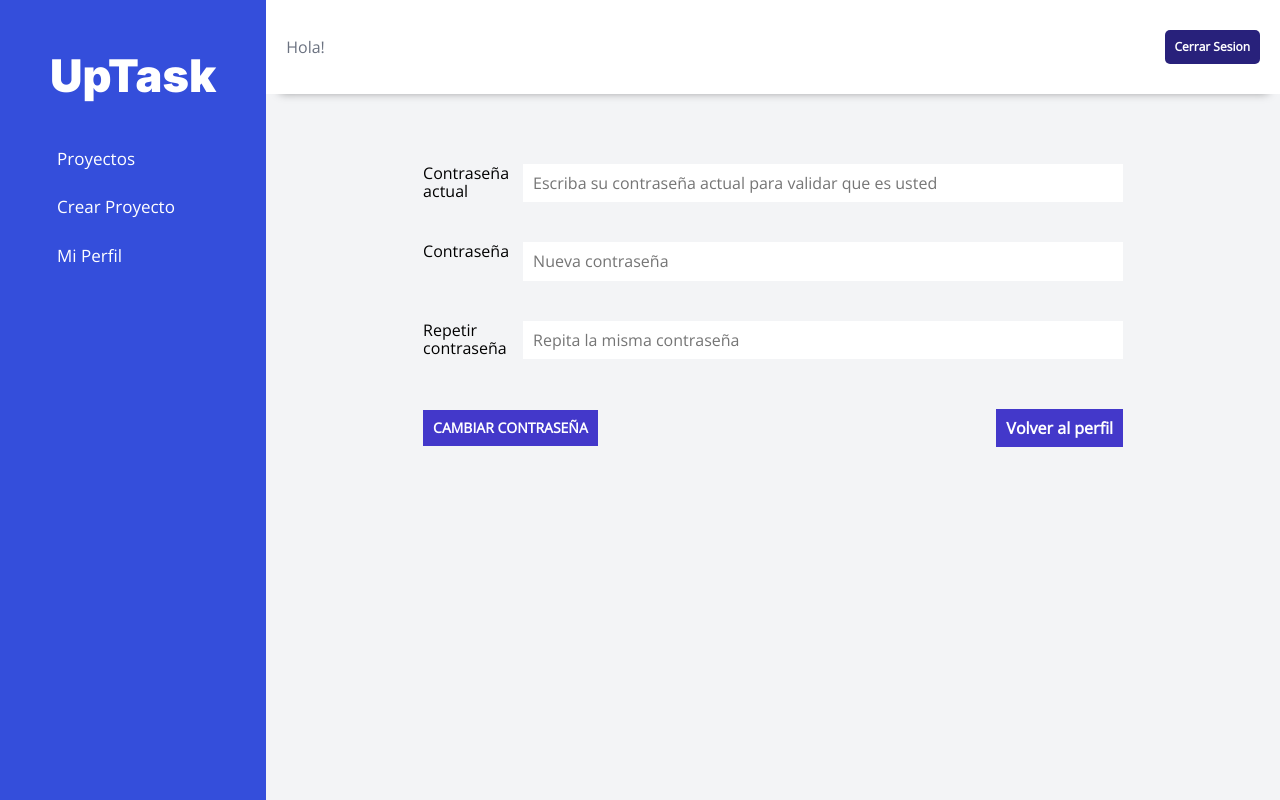
After one commit to gonzaihernandez04/TaskNow-, a PHP site: the page made by views/dashboard/cambiar-password.php in a window 1280 px wide. The commit adds this page. Run offline with PHP 8.4, Linux system fonts and the light colour scheme; the template is opened without the code that fills it, so the values that code supplies are empty.

Commit message:
feat: se añadio ruta /cambiar-password y se añadio funcionalidad de cambiar password a traves de un formulario. en el endpoint /perfil, se añadio la funcionalidad de cambiar username y el mail del usuario

```diff
--- a/controllers/LoginController.php
+++ b/controllers/LoginController.php
@@ -248,6 +248,3 @@ class LoginController{
 
 
 }
-
-
-?>
--- a/public/index.php
+++ b/public/index.php
@@ -50,6 +50,12 @@ $router->post('/crear-proyecto', [DashboardController::class, 'crear']);
 
 //Perfil del usuario
 $router->get('/perfil', [DashboardController::class, 'perfil']);
+$router->post('/perfil', [DashboardController::class, 'perfil']);
+
+// Cambiar contraseña
+
+$router->get('/cambiar-password',[DashboardController::class,'cambiarPassword']);
+$router->post('/cambiar-password',[DashboardController::class,'cambiarPassword']);
 
 
 //Eliminar proyecto
--- a/src/scss/dashboard/_index.scss
+++ b/src/scss/dashboard/_index.scss
@@ -4,3 +4,4 @@
 @forward 'proyectos';
 @forward 'tareas';
 @forward 'modal';
+@forward 'perfil';
--- /dev/null
+++ b/src/scss/dashboard/_perfil.scss
@@ -0,0 +1,18 @@
+@use 'base/variables' as v;
+@use 'base/mixins' as m;
+form{
+    .acciones{
+        display: flex;
+        align-items: center;
+        flex-direction: column;
+        justify-content: center;
+        @include m.tablet{
+            flex-direction: row;
+            justify-content: space-between;
+        }
+        a{
+            @include m.boton(v.$indigo,v.$blanco);
+            padding: 1rem;
+        }
+    }
+}
--- a/src/scss/dashboard/_sidebar.scss
+++ b/src/scss/dashboard/_sidebar.scss
@@ -47,17 +47,37 @@
         a{
             color: v.$blanco;
             display: block;
-            margin-bottom: 1.5rem;
             padding: .7rem;
+            text-align: center;
+            margin-bottom: 3rem;
             transition: padding .2s ;
             text-transform: capitalize;
-            font-size: 1.5rem;
+            font-size: 2.2rem;
+            @include m.tablet{
+                text-align: left;
+                font-size: 1.7rem;
+                margin-bottom: 1.5rem;
+
+
+            }
             &:hover, &.activo{
                 border-left: v.$blanco 3px solid;
                 padding-left: 1rem;
 
 
             }
+        }
+    }
+
+
+    .cerrar-sesion-mobile{
+        margin-top: 10rem;
+        color: v.$blanco;
+        .cerrar-sesion{
+            @include m.boton(v.$indigo,v.$blanco);
+        }
+        @include m.tablet{
+            display: none;
         }
     }
 
@@ -78,10 +98,12 @@
     display: block;
     width: 35px;
     height: 35px;
+    margin: 1rem 0;
     &:hover{
         cursor: pointer;
     }
     @include m.tablet{
+        margin: 0;
         display: none;
     }
 }
--- /dev/null
+++ b/views/dashboard/cambiar-password.php
@@ -0,0 +1,39 @@
+<?php include_once __DIR__ . '/header-dashboard.php';?>
+
+
+<div class="contenedor-sm">
+    <?php include_once __DIR__ . '/../templates/alertas.php';?>
+
+    <form class="formulario" method="POST" action="cambiar-password">
+
+
+    <div class="campo">
+            <label for="passwordActual">Contraseña actual</label>
+            <input type="password" name="passwordActual" id="passwordActual" placeholder="Escriba su contraseña actual para validar que es usted">
+       </div>
+
+       <div class="campo">
+            <label for="pass">Contraseña</label>
+            <input type="password" name="pass" id="pass" placeholder="Nueva contraseña">
+       </div>
+
+       <div class="campo">
+            <label for="pass2">Repetir contraseña</label>
+            <input type="password" name="pass2" id="pass" placeholder="Repita la misma contraseña">
+       </div>
+
+
+
+         <div class="acciones">
+                <input type="submit" value="Cambiar contraseña">
+                <a href="/perfil">Volver al perfil</a>
+        </div>
+
+
+    </form>
+</div>
+
+
+
+
+<?php include_once __DIR__ . '/footer-dashboard.php';?>
--- a/views/templates/sidebar.php
+++ b/views/templates/sidebar.php
@@ -11,4 +11,8 @@
         <a class="<?php echo ($titulo === 'Nuevo proyecto') ? 'activo' : ''; ?>" href="/crear-proyecto">Crear Proyecto</a>
         <a class="<?php echo ($titulo === 'Mi Perfil') ? 'activo' : ''; ?>" href="/perfil">Mi Perfil</a>
     </nav>
+
+    <div class="cerrar-sesion-mobile">
+        <a class="cerrar-sesion" href="/logout">Cerrar sesion</a>
+    </div>
 </aside>
```
Also changed, not shown: controllers/DashboardController.php (+123 -40 lines), models/Usuario.php (+24 -12 lines), views/dashboard/perfil.php (+25 -0 lines), public/build/css/app.css, 3 other files.
